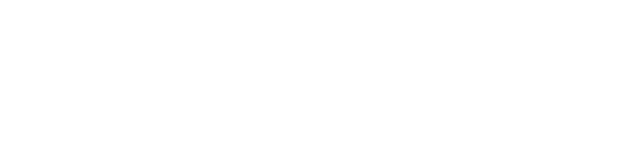
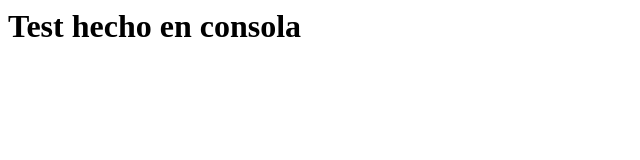
Before and after one commit to Sonicorndb/prueba_github, a plain HTML site: page index.html in a window 1280 px wide. Shown: the whole page, without its empty margins (0-640 px from the left). Drawn offline with Linux system fonts and the light colour scheme.

Commit message:
Cambio en el index

```diff
--- a/index.html
+++ b/index.html
@@ -1,5 +1,6 @@
 <html>
   <head>
     <title>Mi primera página estática</title>
+    <body><h1>Test hecho en consola</h1><body>
   </head>
 </html>
```
